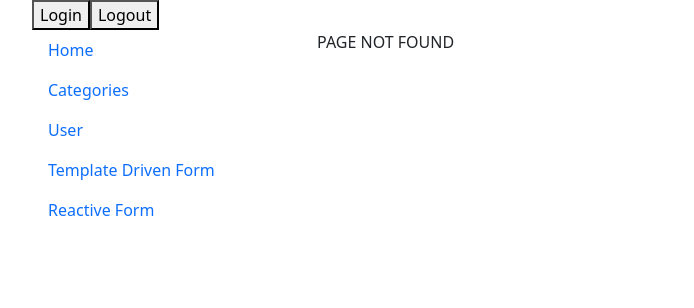
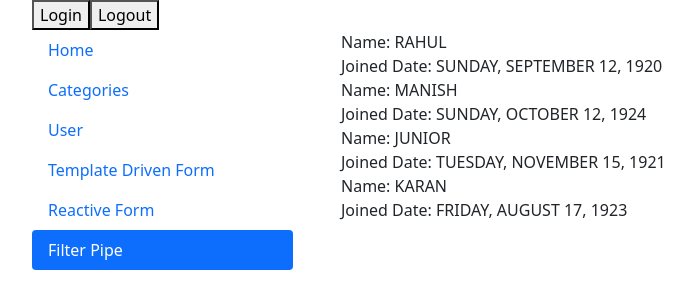
Before and after one commit to Patwalrahul3/angular-routing, an Angular app: page /filterpipe in a window 1280 px wide. Before the commit this address led to /page-not-found. Shown: the top 308 px of the page, without its empty margins (50-744 px from the left). Built offline with nearby package versions, Linux system fonts and the light colour scheme.

Commit message:
date basic

```diff
--- a/src/app/app-routing.module.ts
+++ b/src/app/app-routing.module.ts
@@ -11,6 +11,7 @@ import { DeactivateGuardService } from './services/Guards/deactivate-guard-servi
 import { UserResolverService } from './services/resolvers/user-resolver-services';
 import { TemplateFormComponent } from './template-form/template-form.component';
 import { ReactiveComponent } from './reactive/reactive.component';
+import { FilterpipeComponent } from './filterpipe/filterpipe.component';
 
 const routes : Routes = [
   {path: '' , component: HomeComponent},
@@ -30,6 +31,7 @@ const routes : Routes = [
   {path: 'categories' , component: CategoriesComponent},
   {path: 'templateform' , component: TemplateFormComponent},
   {path: 'reactive' , component: ReactiveComponent},
+  {path: 'filterpipe' , component: FilterpipeComponent},
   {path: 'page-not-found', component: PageNotFoundComponent},
   {path: '**', redirectTo: 'page-not-found'}
 ]
--- a/src/app/app.component.html
+++ b/src/app/app.component.html
@@ -16,6 +16,7 @@
         <li class="nav-item"><a class="nav-link" routerLinkActive="active" [routerLink]="['/users']">User</a></li>
         <li class="nav-item"><a class="nav-link" routerLinkActive="active" [routerLink]="['/templateform']">Template Driven Form</a></li>
         <li class="nav-item"><a class="nav-link" routerLinkActive="active" [routerLink]="['/reactive']">Reactive Form</a></li>
+        <li class="nav-item"><a class="nav-link" routerLinkActive="active" [routerLink]="['/filterpipe']">Filter Pipe</a></li>
       </ul>
 
     </div>
--- a/src/app/app.module.ts
+++ b/src/app/app.module.ts
@@ -17,6 +17,7 @@ import { UserResolverService } from './services/resolvers/user-resolver-services
 import { userService } from './services/user.service';
 import { TemplateFormComponent } from './template-form/template-form.component';
 import { ReactiveComponent } from './reactive/reactive.component';
+import { FilterpipeComponent } from './filterpipe/filterpipe.component';
 
 
 @NgModule({
@@ -29,7 +30,8 @@ import { ReactiveComponent } from './reactive/reactive.component';
     PageNotFoundComponent,
     EditUserComponent,
     TemplateFormComponent,
-    ReactiveComponent
+    ReactiveComponent,
+    FilterpipeComponent
   ],
   imports: [
     BrowserModule,
--- /dev/null
+++ b/src/app/filterpipe/filterpipe.component.html
@@ -0,0 +1,10 @@
+<div class="container">
+    <div class="rox">
+        <div class="col-md-12">
+            <div *ngFor="let user of users">
+            <div>Name: {{user.name | uppercase  }}</div>
+            <div>Joined Date: {{user.joinedDate | date : 'fullDate' | uppercase}}</div>
+            </div>
+        </div>
+    </div>
+</div>
--- /dev/null
+++ b/src/app/filterpipe/filterpipe.component.ts
@@ -0,0 +1,17 @@
+import { Component } from '@angular/core';
+
+@Component({
+  selector: 'app-filterpipe',
+  templateUrl: './filterpipe.component.html',
+  styleUrls: ['./filterpipe.component.css']
+})
+export class FilterpipeComponent {
+
+  users = [
+    {name: 'Rahul', joinedDate: new Date(15,2, 2023)},
+    {name: 'Manish', joinedDate: new Date(19,3, 2022)},
+    {name: 'Junior', joinedDate: new Date(16,4, 2025)},
+    {name: 'Karan', joinedDate: new Date(18,1, 2024)},
+  ]
+
+}
```
Also changed, not shown: src/app/filterpipe/filterpipe.component.css (added), 1 other file (tests, documents, lock files or other folders).
